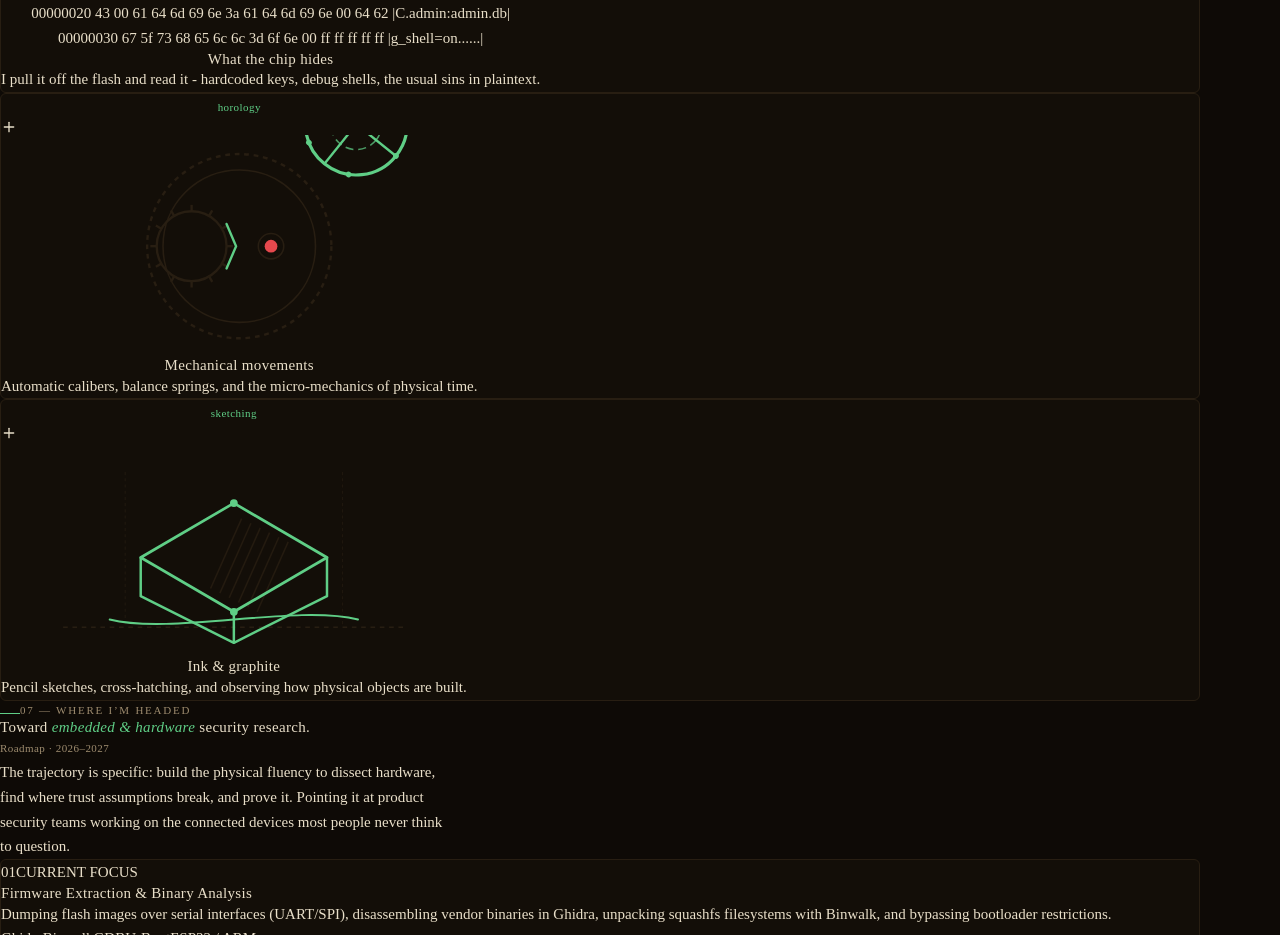
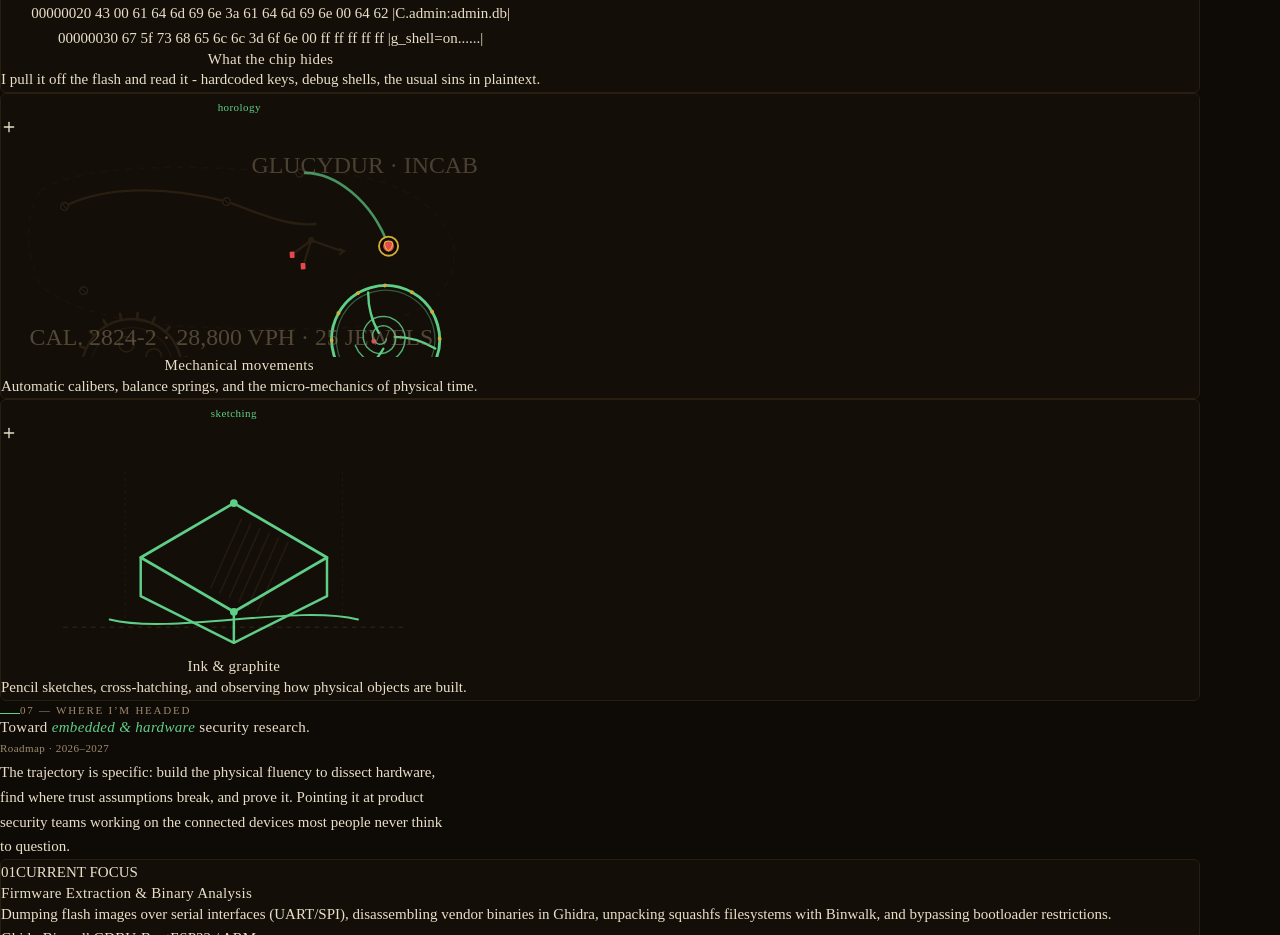
Before and after one commit to AlcesOzdst/parthdoshi.dev, a React (Vite) app in the folder client/: page / in a window 1280 px wide. Shown: the part 4260-5195 px from the top of the page. Built offline with nearby package versions, Linux system fonts and the light colour scheme.

Commit message:
feat(signals): implement authentic animated Swiss skeleton watch movement

```diff
--- a/client/src/components/Signals.tsx
+++ b/client/src/components/Signals.tsx
@@ -4,54 +4,247 @@ import { Plus } from "lucide-react";
 import { Reveal } from "@/components/Reveal";
 
 /* ── graphics ─────────────────────────────────────────────── */
+const cwAngles = [0, 18, 36, 54, 72, 90, 108, 126, 144, 162, 180, 198, 216, 234, 252, 270, 288, 306, 324, 342];
+const twAngles = [0, 22.5, 45, 67.5, 90, 112.5, 135, 157.5, 180, 202.5, 225, 247.5, 270, 292.5, 315, 337.5];
+const escAngles = [0, 30, 60, 90, 120, 150, 180, 210, 240, 270, 300, 330];
+const poiseAngles = [15, 45, 75, 105, 135, 165, 195, 225, 255, 285, 315, 345];
+const balSpokes = [
+  "M 250.0 70.0 Q 262.5 73.5 272.5 84.0",
+  "M 241.0 75.2 Q 231.8 84.2 218.0 87.5",
+  "M 241.0 64.8 Q 237.7 52.0 241.5 38.5",
+];
+const hairspringD = "M 244.5 69.7 L 244.2 70.5 L 243.6 71.2 L 242.8 71.7 L 241.9 72.0 L 240.8 72.1 L 239.7 71.9 L 238.6 71.3 L 237.7 70.5 L 237.0 69.4 L 236.5 68.2 L 236.4 66.7 L 236.7 65.3 L 237.4 63.9 L 238.4 62.7 L 239.8 61.7 L 241.4 61.1 L 243.1 61.0 L 244.9 61.2 L 246.7 62.0 L 248.2 63.2 L 249.4 64.8 L 250.2 66.7 L 250.5 68.8 L 250.3 71.0 L 249.5 73.1 L 248.1 75.0 L 246.3 76.5 L 244.1 77.5 L 241.7 78.0 L 239.1 77.8 L 236.6 77.0 L 234.4 75.5 L 232.6 73.5 L 231.2 71.1 L 230.6 68.3 L 230.6 65.4 L 231.4 62.6 L 232.9 59.9 L 235.1 57.7 L 237.8 56.1 L 240.8 55.2 L 244.1 55.1 L 247.3 55.8 L 250.4 57.3 L 252.9 59.6 L 254.9 62.5 L 256.1 65.8 L 256.5 69.4 L 255.9 73.0 L 254.4 76.5 L 252.0 79.5 L 249.0 81.8 L 245.4 83.4 L 241.4 84.0 L 237.4 83.5 L 233.6 82.1 L 230.2 79.8 L 227.4 76.6 L 225.5 72.7 L 224.6 68.5";
+
+function CaliberScrew({ cx, cy }: { cx: number; cy: number }) {
+  return (
+    <g>
+      <circle cx={cx} cy={cy} r={2.4} stroke="var(--c-border)" strokeWidth={1} fill="var(--c-bg)" />
+      <line x1={cx - 1.6} y1={cy - 1.6} x2={cx + 1.6} y2={cy + 1.6} stroke="var(--c-border)" strokeWidth={0.8} />
+    </g>
+  );
+}
+
 function WatchMovement() {
   const reduce = useReducedMotion();
   return (
     <svg viewBox="0 0 300 140" className="w-full h-[110px]" fill="none" aria-hidden="true">
-      <circle cx="150" cy="70" r="58" stroke="var(--c-border)" strokeWidth="1.5" strokeDasharray="3 3" />
-      <circle cx="150" cy="70" r="48" stroke="var(--c-border)" strokeWidth="1" />
+      {/* Skeleton caliber plates & bridges */}
+      <path
+        d="M 25 35 C 50 18, 120 18, 180 24 C 230 20, 275 35, 285 70 C 290 100, 260 122, 200 122 C 140 122, 60 124, 25 95 C 15 75, 15 50, 25 35 Z"
+        stroke="var(--c-border)"
+        strokeWidth="1"
+        strokeDasharray="4 4"
+        opacity="0.35"
+      />
+      <path
+        d="M 40 45 C 65 32, 105 32, 142 42 C 160 48, 180 58, 198 56"
+        stroke="var(--c-border)"
+        strokeWidth="1.5"
+        strokeLinecap="round"
+      />
+      <CaliberScrew cx={40} cy={45} />
+      <CaliberScrew cx={142} cy={42} />
+      <CaliberScrew cx={52} cy={98} />
 
-      {/* Escapement gear teeth */}
-      <circle cx="120" cy="70" r="22" stroke="var(--c-border)" strokeWidth="1.5" />
-      {[0, 30, 60, 90, 120, 150, 180, 210, 240, 270, 300, 330].map((deg) => (
-        <line
-          key={deg}
-          x1={120 + 22 * Math.cos((deg * Math.PI) / 180)}
-          y1={70 + 22 * Math.sin((deg * Math.PI) / 180)}
-          x2={120 + 26 * Math.cos((deg * Math.PI) / 180)}
-          y2={70 + 26 * Math.sin((deg * Math.PI) / 180)}
-          stroke="var(--c-border)"
-          strokeWidth="1.5"
-        />
-      ))}
-
-      {/* Ruby bearing jewel */}
-      <circle cx="170" cy="70" r="4" fill="#E5484D" />
-      <circle cx="170" cy="70" r="8" stroke="var(--c-border)" strokeWidth="1" />
-
-      {/* Oscillating Balance Wheel */}
+      {/* Drive / Center Wheel (cx: 72, cy: 70) */}
       <motion.g
-        style={{ originX: "170px", originY: "70px" }}
-        animate={reduce ? {} : { rotate: [0, 40, -40, 0] }}
-        transition={{ repeat: Infinity, duration: 0.55, ease: "easeInOut" }}
+        style={{ originX: "72px", originY: "70px" }}
+        animate={reduce ? {} : { rotate: -360 }}
+        transition={{ repeat: Infinity, duration: 24, ease: "linear" }}
       >
-        <circle cx="170" cy="70" r="32" stroke="var(--c-accent)" strokeWidth="2" />
-        {[0, 60, 120, 180, 240, 300].map((deg) => (
-          <circle
-            key={deg}
-            cx={170 + 32 * Math.cos((deg * Math.PI) / 180)}
-            cy={70 + 32 * Math.sin((deg * Math.PI) / 180)}
-            r="1.8"
-            fill="var(--c-accent)"
-          />
-        ))}
-        <line x1="138" y1="70" x2="202" y2="70" stroke="var(--c-accent)" strokeWidth="1.5" />
-        <line x1="170" y1="38" x2="170" y2="102" stroke="var(--c-accent)" strokeWidth="1.5" />
-        <circle cx="170" cy="70" r="16" stroke="var(--c-accent)" strokeWidth="1" strokeDasharray="5 3" opacity="0.75" />
+        <circle cx="72" cy="70" r="31.5" stroke="var(--c-border)" strokeWidth="1.5" />
+        <circle cx="72" cy="70" r="26" stroke="var(--c-border)" strokeWidth="0.8" opacity="0.6" />
+        {cwAngles.map((deg) => {
+          const rad = (deg * Math.PI) / 180;
+          return (
+            <line
+              key={deg}
+              x1={72 + 31.5 * Math.cos(rad)}
+              y1={70 + 31.5 * Math.sin(rad)}
+              x2={72 + 35.5 * Math.cos(rad)}
+              y2={70 + 35.5 * Math.sin(rad)}
+              stroke="var(--c-border)"
+              strokeWidth="1.8"
+              strokeLinecap="round"
+            />
+          );
+        })}
+        {[0, 72, 144, 216, 288].map((deg) => {
+          const rad = (deg * Math.PI) / 180;
+          return (
+            <circle
+              key={deg}
+              cx={72 + 16 * Math.cos(rad)}
+              cy={70 + 16 * Math.sin(rad)}
+              r="4.8"
+              stroke="var(--c-border)"
+              strokeWidth="1"
+              fill="none"
+            />
+          );
+        })}
+        <circle cx="72" cy="70" r="5.5" stroke="var(--c-border)" strokeWidth="1" fill="var(--c-bg)" />
+        <line x1="69.5" y1="67.5" x2="74.5" y2="72.5" stroke="var(--c-border)" strokeWidth="0.9" />
       </motion.g>
 
-      {/* Pallet fork arms */}
-      <path d="M142 56 L148 70 L142 84" stroke="var(--c-accent)" strokeWidth="1.5" strokeLinecap="round" />
+      {/* Third Wheel (cx: 128, cy: 62) - Meshes with Center Wheel */}
+      <motion.g
+        style={{ originX: "128px", originY: "62px" }}
+        animate={reduce ? {} : { rotate: 360 }}
+        transition={{ repeat: Infinity, duration: 12, ease: "linear" }}
+      >
+        <circle cx="128" cy="62" r="21.5" stroke="var(--c-border)" strokeWidth="1.4" />
+        <circle cx="128" cy="62" r="16.5" stroke="var(--c-border)" strokeWidth="0.8" opacity="0.6" />
+        {twAngles.map((deg) => {
+          const rad = (deg * Math.PI) / 180;
+          return (
+            <line
+              key={deg}
+              x1={128 + 21.5 * Math.cos(rad)}
+              y1={62 + 21.5 * Math.sin(rad)}
+              x2={128 + 25.0 * Math.cos(rad)}
+              y2={62 + 25.0 * Math.sin(rad)}
+              stroke="var(--c-border)"
+              strokeWidth="1.6"
+              strokeLinecap="round"
+            />
+          );
+        })}
+        {[0, 90, 180, 270].map((deg) => {
+          const rad0 = (deg * Math.PI) / 180;
+          const rad1 = ((deg + 20) * Math.PI) / 180;
+          return (
+            <path
+              key={deg}
+              d={`M ${128 + 6 * Math.cos(rad0)} ${62 + 6 * Math.sin(rad0)} Q ${128 + 12 * Math.cos(rad1)} ${62 + 12 * Math.sin(rad1)} ${128 + 21.5 * Math.cos(rad1)} ${62 + 21.5 * Math.sin(rad1)}`}
+              stroke="var(--c-border)"
+              strokeWidth="1"
+              fill="none"
+            />
+          );
+        })}
+        <circle cx="128" cy="62" r="5" stroke="#D4AF37" strokeWidth="1" fill="none" />
+        <circle cx="128" cy="62" r="3.2" fill="#E5484D" />
+      </motion.g>
+
+      {/* Escape Wheel (cx: 174, cy: 76) - Swiss club teeth */}
+      <motion.g
+        style={{ originX: "174px", originY: "76px" }}
+        animate={reduce ? {} : { rotate: -360 }}
+        transition={{ repeat: Infinity, duration: 4.2, ease: "linear" }}
+      >
+        <circle cx="174" cy="76" r="14" stroke="var(--c-border)" strokeWidth="1.2" />
+        {escAngles.map((deg) => {
+          const rad = (deg * Math.PI) / 180;
+          const radClub = rad + 0.22;
+          const x1 = 174 + 13 * Math.cos(rad);
+          const y1 = 76 + 13 * Math.sin(rad);
+          const x2 = 174 + 17.5 * Math.cos(rad);
+          const y2 = 76 + 17.5 * Math.sin(rad);
+          const x3 = 174 + 18.5 * Math.cos(radClub);
+          const y3 = 76 + 18.5 * Math.sin(radClub);
+          return (
+            <path
+              key={deg}
+              d={`M ${x1} ${y1} L ${x2} ${y2} L ${x3} ${y3}`}
+              stroke="var(--c-border)"
+              strokeWidth="1.3"
+              strokeLinecap="round"
+              strokeLinejoin="round"
+              fill="none"
+            />
+          );
+        })}
+        <circle cx="174" cy="76" r="2.4" fill="#E5484D" />
+      </motion.g>
+
+      {/* Swiss Pallet Fork (pivot cx: 198, cy: 56) */}
+      <motion.g
+        style={{ originX: "198px", originY: "56px" }}
+        animate={reduce ? {} : { rotate: [-8, 8, -8] }}
+        transition={{ repeat: Infinity, duration: 0.42, ease: "easeInOut" }}
+      >
+        <circle cx="198" cy="56" r="2" fill="var(--c-border)" />
+        <path
+          d="M 198 56 L 186 64 M 198 56 L 192 72 M 198 56 L 217 64"
+          stroke="var(--c-border)"
+          strokeWidth="1.4"
+          strokeLinecap="round"
+        />
+        <rect x="184" y="62.5" width="3" height="4" rx="0.5" fill="#E5484D" />
+        <rect x="190.5" y="70" width="3" height="4" rx="0.5" fill="#E5484D" />
+        <path d="M 215 62 L 218.5 64 L 215 66" stroke="var(--c-border)" strokeWidth="1.2" fill="none" />
+      </motion.g>
+
+      {/* Balance Wheel (cx: 244, cy: 70) - The Ticking Heart */}
+      <motion.g
+        style={{ originX: "244px", originY: "70px" }}
+        animate={reduce ? {} : { rotate: [-40, 40, -40] }}
+        transition={{ repeat: Infinity, duration: 0.42, ease: "easeInOut" }}
+      >
+        <circle cx="244" cy="70" r="34" stroke="var(--c-accent)" strokeWidth="1.8" />
+        <circle cx="244" cy="70" r="31" stroke="var(--c-accent)" strokeWidth="0.8" opacity="0.4" />
+
+        {/* Microstella poise adjustment weights */}
+        {poiseAngles.map((deg) => {
+          const rad = (deg * Math.PI) / 180;
+          return (
+            <circle
+              key={deg}
+              cx={244 + 34 * Math.cos(rad)}
+              cy={70 + 34 * Math.sin(rad)}
+              r="1.2"
+              fill="#D4AF37"
+            />
+          );
+        })}
+
+        {/* 3 curved sweeping spokes */}
+        {balSpokes.map((d, i) => (
+          <path key={i} d={d} stroke="var(--c-accent)" strokeWidth="1.5" strokeLinecap="round" fill="none" />
+        ))}
+
+        {/* Coiled Breguet Hairspring */}
+        <path
+          d={hairspringD}
+          stroke="var(--c-accent)"
+          strokeWidth="0.9"
+          strokeLinecap="round"
+          fill="none"
+          opacity="0.85"
+        />
+
+        {/* Impulse roller ruby pin */}
+        <circle cx="236.5" cy="69" r="1.5" fill="#E5484D" />
+      </motion.g>
+
+      {/* Balance Cock & Incabloc Shock Setting */}
+      <path
+        d="M 188 24 C 210 22, 234 42, 244 70"
+        stroke="var(--c-accent)"
+        strokeWidth="1.6"
+        strokeLinecap="round"
+        opacity="0.7"
+        fill="none"
+      />
+      <CaliberScrew cx={188} cy={24} />
+
+      <circle cx="244" cy="70" r="6" stroke="#D4AF37" strokeWidth="1.2" fill="var(--c-bg)" />
+      <circle cx="244" cy="70" r="3.4" fill="#E5484D" />
+      <path
+        d="M 241.5 68 C 242 66.5, 246 66.5, 246.5 68 C 247 70, 245 72.5, 244 73 C 243 72.5, 241 70, 241.5 68"
+        stroke="#D4AF37"
+        strokeWidth="0.8"
+        fill="none"
+      />
+
+      {/* Swiss Caliber Engravings */}
+      <text x="18" y="132" fill="var(--c-text-secondary)" opacity="0.45" className="font-mono text-[7px] uppercase tracking-[0.2em]">
+        CAL. 2824-2 · 28,800 VPH · 25 JEWELS
+      </text>
+      <text x="244" y="24" textAnchor="middle" fill="var(--c-text-secondary)" opacity="0.4" className="font-mono text-[6.5px] uppercase tracking-[0.16em]">
+        GLUCYDUR · INCABLOC
+      </text>
     </svg>
   );
 }
```
